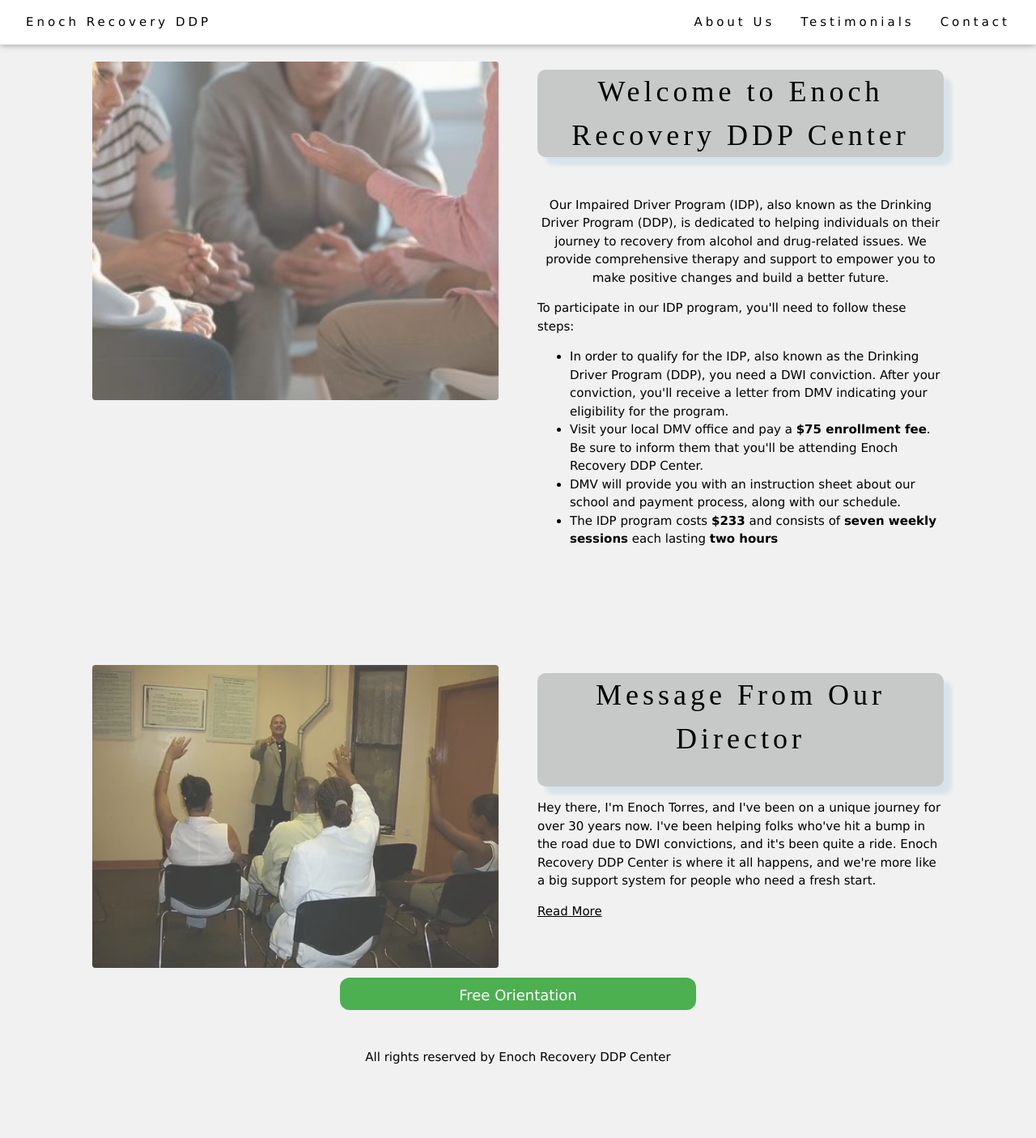
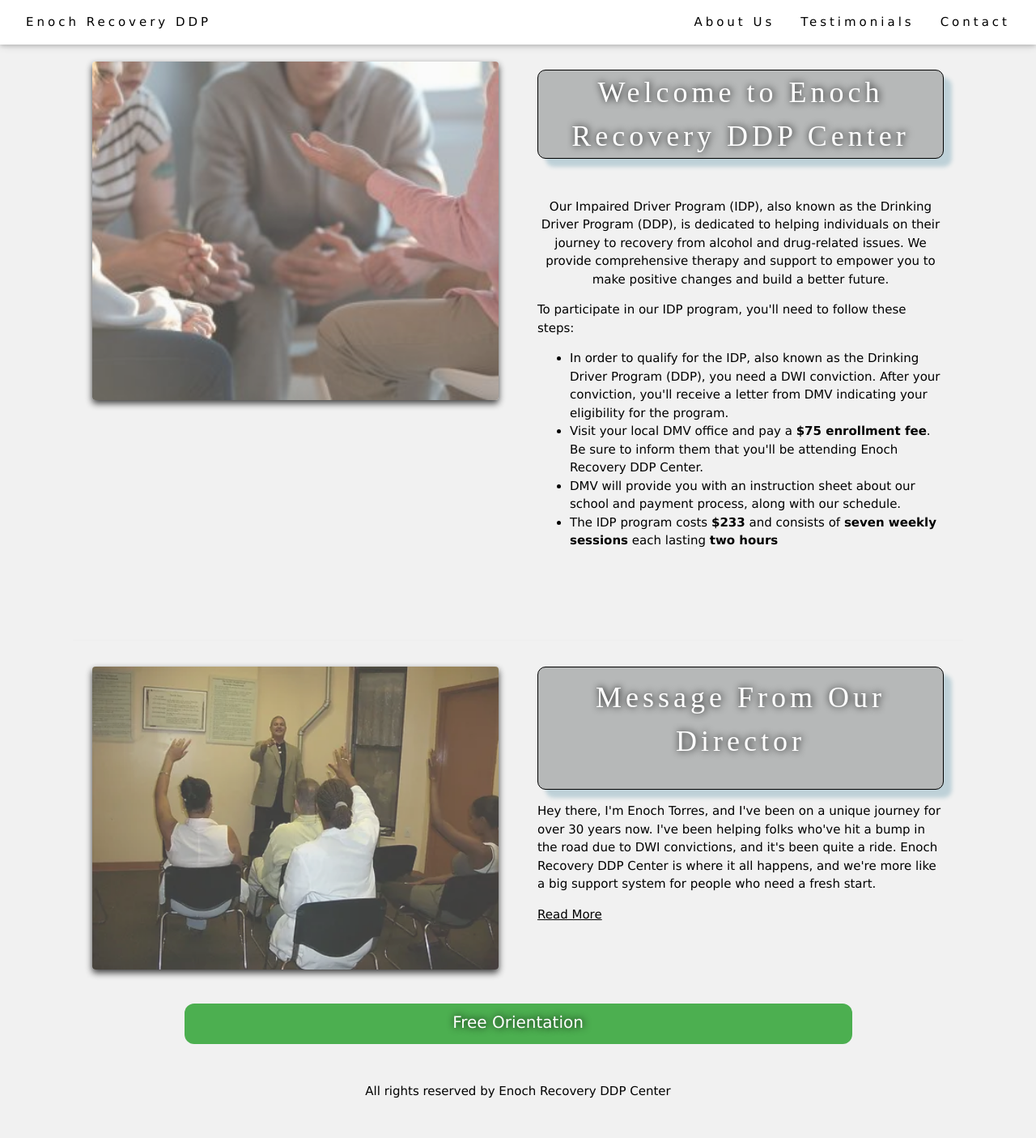
Before and after one commit to CruzPy/Enoch_Recovery, a Django app: page / in a window 1280 px wide. Shown: the whole page at 81% size. Before the commit the page ends 1314 px from the top, so only its background shows below. Run offline with Django 4.2, Linux system fonts and the light colour scheme.

Commit message:
Added better visuals Added image to index.html

```diff
--- a/EnochRecoveryApp/static/css/template.css
+++ b/EnochRecoveryApp/static/css/template.css
@@ -1,6 +1,13 @@
 body {
     background-color: #f1f1f1;
     scroll-behavior: smooth;
+}
+
+img {
+    width: 800px;
+    height: 480px;
+    box-shadow: 0 4px 8px 0 rgba(0, 0, 0, 1);
+    border-radius: 10%;
 }
 
 h1,
@@ -14,9 +21,12 @@ h6 {
 }
 
 #section{
-    background-color: #c7c9c9;
+    background-color: #b6b8b8;
     border-radius: 10px;
-    box-shadow: 10px 10px 5px rgb(214, 228, 233);
+    box-shadow: 10px 10px 5px rgb(190, 209, 216);
+    color: rgb(255, 255, 255);
+    text-shadow: rgb(0, 0, 0) 1px 0 10px;
+    border: 1px solid black;
 }
 
 input {
@@ -40,6 +50,7 @@ input.invalid {
 button {
     background-color: #04AA6D;
     color: #ffffff;
+    text-shadow: rgb(0, 0, 0) 1px 0 10px;
     border: none;
     padding: 10px 20px;
     font-size: 17px;
@@ -130,3 +141,16 @@ button:hover {
         text-align: left;
     }
 }
+
+.w3-btn{
+    width: 75%;
+    height: 50px;
+    border-radius: 12px;
+    font-size: 20px;
+    text-shadow: rgb(0, 0, 0) 1px 0 10px;
+    margin-top:30px;
+}
+
+.w3-btn:hover {
+    opacity: 0.8;
+}
--- a/EnochRecoveryApp/templates/index.html
+++ b/EnochRecoveryApp/templates/index.html
@@ -25,7 +25,8 @@
 <!-- Enoch Section -->
 <div class="w3-row">
 <div class="w3-col m6 w3-padding-large">
-  <img src="{% static 'images/class.jpg' %}" class="w3-round w3-image w3-opacity-min" alt="Class" width="600" height="750">
+  <img src="{% static 'images/class.jpg' %}" class="w3-round w3-image w3-opacity-min w3-hide-small" alt="Class" width="600" height="750">
+  <img id="img" src="{% static 'images/enoch_now.jpg' %}" class="w3-round w3-image w3-opacity-min" alt="enoch_now" width="600" height="750" style="margin-top: 30px; display: none;">
 </div>
 
 <div class="w3-col m6 w3-padding-large">
@@ -60,7 +61,7 @@
 </div>
 
 <div class="w3-center w3-row">
-  <a href={% url 'contact'%} class="w3-btn w3-green" id="contact-btn" style="width: 40%; height: 40px; border-radius: 12px; font-size: large;">Free Orientation</a>
+  <a href={% url 'contact'%} class="w3-btn w3-green" id="contact-btn">Free Orientation</a>
 </div>
 
 <!-- Javascript -->
--- a/EnochRecoveryApp/templates/testimonials.html
+++ b/EnochRecoveryApp/templates/testimonials.html
@@ -7,7 +7,7 @@
 <body>
 <!-- Testimonials Section -->
 <div class="w3-row w3-center w3-padding-large">
-  <h1 style="margin-top:100px; margin-left:auto; margin-right:auto; width:30%;" id="section">Success Stories</h1>
+  <h1 style="margin-top:100px; margin-left:auto; margin-right:auto; width:50%; height: 60px;" id="section">Success Stories</h1>
 </div>
 
 <div class="w3-row w3-center" id="testimonials">
@@ -43,7 +43,7 @@
 </div>
 
 <div class="w3-center w3-row">
-  <a href={% url 'contact'%} class="w3-btn w3-green" id="contact-btn" style="width: 40%; height: 40px; border-radius: 12px; font-size: large;">Free Orientation</a>
+  <a href={% url 'contact'%} class="w3-btn w3-green" id="contact-btn">Free Orientation</a>
 </div>
 
 <!-- Javascript -->
```
Also changed, not shown: EnochRecoveryApp/static/css/testimonials.css (+4 -10 lines), EnochRecoveryApp/static/js/readmore.js (+14 -13 lines), EnochRecoveryApp/templates/contact.html (+9 -20 lines), EnochRecoveryApp/static/images/enoch_now.jpg (added).
